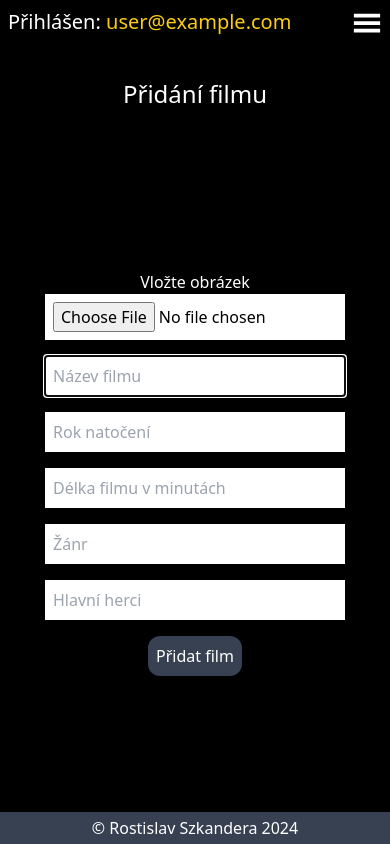
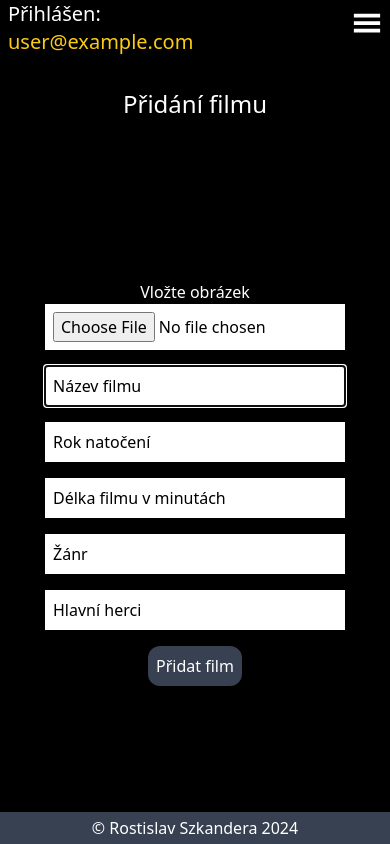
Before and after one commit to RostislavSzkandera/Movies-Database, a React (Create React App) app: page /addmovie in a window 390 px wide. Built offline with nearby package versions, Linux system fonts and the light colour scheme; no server answers; sample sign-in values are in the browser's storage.

Commit message:
Change responsive styles

```diff
--- a/src/components/ModalComponent.js
+++ b/src/components/ModalComponent.js
@@ -8,7 +8,7 @@ const ModalComponent = ({ text }) => {
     return (
 
        <div>
-            <div className={!showModal? " bg-green-500 fixed right-[30%]  top-[-100%] w-[15%] min-h-[30px]  ease-in-out duration-1000 opacity-80" : "opacity-80 flex flex-row  justify-center items-center bg-green-500 fixed right-[30%] top-0 w-[15%] min-h-[30px] rounded  ease-in-out duration-1000"}>
+            <div className={!showModal? " bg-green-500 fixed right-[20%]  top-[-100%] w-[17%] min-h-[30px]  ease-in-out duration-1000 opacity-80 p-1" : "opacity-80 flex flex-row  justify-center items-center bg-green-500 fixed right-[20%] sm:right-[30%] top-0 w-[17%] min-h-[30px] rounded  ease-in-out duration-1000 p-1"}>
                 <div className='flex flex-row justify-center items-center'>
                     <h2 className="text-center ">{text}</h2>
                 </div>
--- a/src/components/NavBar.js
+++ b/src/components/NavBar.js
@@ -5,7 +5,7 @@ import { Link, useNavigate } from "react-router-dom"
 import { GiHamburgerMenu } from "react-icons/gi";
 import { AiOutlineClose } from "react-icons/ai";
 
-import ModalComponent from "./ModalComponent";
+
 
 const NavBar = () => {
 // UseState pro zobrazení mobilního menu
@@ -38,7 +38,7 @@ const NavBar = () => {
 
                 (<div className="lg:flex lg:flex-row justify-between items-center">
                     <div className="flex flex-row justify-between w-full">
-                        <p className="text-xl m-2">Přihlášen: <span className="text-yellow-400">{user?.email}</span></p>
+                        <p className="flex flex-col sm:flex-row text-xl sm:mx-2 mx-2">Přihlášen: <span className="text-yellow-400 mx-0 sm:mx-1">{user?.email}</span></p>
 
                         <div className="m-2 lg:hidden z-50">
                             {showNav? <GiHamburgerMenu size={30} onClick={menuHandler} /> : <AiOutlineClose size={30} onClick={menuHandler} /> }
--- a/src/pages/AddMovie.js
+++ b/src/pages/AddMovie.js
@@ -55,6 +55,8 @@ const AddMovie = () => {
           addedBy: user?.email,
           userid: auth?.currentUser?.uid,
           timestamp: serverTimestamp(),
+      }).catch (err => {
+        console.log(err)
       })
 
           navigate("/movielist")
@@ -138,13 +140,13 @@ const validateValues = (inputValues) => {
             id="photo"
             type="file"
             onChange={ (e) => setFile(e.target.files[0])}
-            className="bg-white text-black w-[300px] sm:w-[500px] mb-4 p-2"
+            className="bg-white text-black w-[300px] sm:w-[500px] mb-4 p-2 placeholder:text-black"
             required
         />
         <input
             type="text"
             placeholder="Název filmu"
-            className="bg-white text-black w-[300px] sm:w-[500px] mb-4 p-2"
+            className="bg-white text-black w-[300px] sm:w-[500px] mb-4 p-2 placeholder:text-black"
             onChange={handleChange}
             value={title}
             required
@@ -157,7 +159,7 @@ const validateValues = (inputValues) => {
         <input
             type="number"
             placeholder="Rok natočení"
-            className="bg-white text-black w-[300px] sm:w-[500px] mb-4 p-2"
+            className="bg-white text-black w-[300px] sm:w-[500px] mb-4 p-2 placeholder:text-black"
             onChange={handleChange}
             value={year}
             required
@@ -170,7 +172,7 @@ const validateValues = (inputValues) => {
         <input
             type="number"
             placeholder="Délka filmu v minutách"
-            className="bg-white text-black w-[300px] sm:w-[500px] mb-4 p-2"
+            className="bg-white text-black w-[300px] sm:w-[500px] mb-4 p-2 placeholder:text-black"
             onChange={handleChange}
             value={time}
             required
@@ -179,10 +181,11 @@ const validateValues = (inputValues) => {
 
 
         />
+
         <input
             type="text"
             placeholder="Žánr"
-            className="bg-white text-black w-[300px] sm:w-[500px] mb-4 p-2"
+            className="bg-white text-black w-[300px] sm:w-[500px] mb-4 p-2 placeholder:text-black"
             onChange={handleChange}
             value={genre}
             required
@@ -191,10 +194,11 @@ const validateValues = (inputValues) => {
 
         />
 
+
         <input
             type="text"
             placeholder="Hlavní herci"
-            className="bg-white text-black w-[300px] sm:w-[500px] mb-4 p-2"
+            className="bg-white text-black w-[300px] sm:w-[500px] mb-4 p-2 placeholder:text-black"
             onChange={handleChange}
             value={actors}
             required
@@ -208,7 +212,7 @@ const validateValues = (inputValues) => {
             type="submit"
             value="Přidat film"
             disabled={progress !== null && progress < 100}
-            className={progress? "bg-red-700 p-2 hover:bg-red-600 cursor-pointer rounded-xl" : "bg-gray-700 p-2 hover:bg-red-600 cursor-pointer rounded-xl"}
+            className={progress? "bg-red-700 p-2 sm:hover:bg-red-600 cursor-pointer rounded-xl" : "bg-gray-700 p-2 hover:bg-red-600 cursor-pointer rounded-xl"}
         />
       </form>
 
--- a/src/pages/EditMovies.js
+++ b/src/pages/EditMovies.js
@@ -113,8 +113,8 @@ const { user, Modal, showModal } = MyContext()
                       <h2 className="flex flex-row justify-center items-center h-12 text-xl text-center m-1 text-white ">{title}</h2>
                       <img className="w-[180px] h-[180px]  " src={img} alt="" />
                       <div className="flex flex-row space-x-2 ">
-                        <Link to={`/movielist/${oneMovie.id}`} className="bg-red-700 p-1 rounded-xl hover:bg-red-600  my-1">Více informací</Link>
-                        <button onClick={ () => {handleDelete(id)}} className="bg-red-700 p-1 rounded-xl hover:bg-red-600 my-1">Smazat</button>
+                        <Link to={`/movielist/${oneMovie.id}`} className="bg-red-700 p-1 rounded-xl sm:hover:bg-red-600  my-1">Více informací</Link>
+                        <button onClick={ () => {handleDelete(id)}} className="bg-red-700 p-1 rounded-xl sm:hover:bg-red-600 my-1">Smazat</button>
                       </div>
                     </div>
         })}
--- a/src/pages/Login.js
+++ b/src/pages/Login.js
@@ -60,8 +60,8 @@ const handleSubmit = async (e) => {
 
 
   return  (
-    <div className="w-full min-h-[700px] flex flex-col justify-center items-center">
-      <div className="w-[500px] min-h-[600px] flex flex-col justify-center items-center bg-gray-800 ">
+    <div className="w-full min-h-[700px] flex flex-col justify-center items-center pt-24">
+      <div className="w-[300px] sm:w-[500px] min-h-[600px] flex flex-col justify-center items-center bg-gray-800 ">
         <h2 className="text-2xl mb-4">Přihlášení</h2>
         <form className="flex flex-col justify-center items-center w-[300px]" onSubmit={handleSubmit}>
 
@@ -102,7 +102,7 @@ const handleSubmit = async (e) => {
             />
 
             <input
-              className="bg-red-600 p-2 rounded cursor-pointer w-[200px] mt-4 hover:bg-red-500"
+              className="bg-red-600 p-2 rounded cursor-pointer w-[200px] mt-4 sm:hover:bg-red-500"
               type="submit"
               onClick={Modal}
               value="Přihlásit se"
@@ -110,15 +110,15 @@ const handleSubmit = async (e) => {
 
         </form>
 
-        <p onClick={ () => setOpen(!open)} className="mt-4 cursor-pointer hover:underline">Zapomněli jste heslo?</p>
+        <p onClick={ () => setOpen(!open)} className="mt-4 cursor-pointer sm:hover:underline">Zapomněli jste heslo?</p>
         { open && <ResetPasswordForm open={open} setOpen={setOpen} />}
 
         <button onClick={ () => {
           SignWithGoogle()
           Modal()
-        }} className="bg-red-600 p-2 rounded cursor-pointer w-[200px] mt-12 hover:bg-red-500">Přihlásit přes Google</button>
+        }} className="bg-red-600 p-2 rounded cursor-pointer w-[200px] mt-12 sm:hover:bg-red-500">Přihlásit přes Google</button>
           <p className="mt-4">Ještě nejsi registrovaný?</p>
-          <Link to="/signup"> <span className="font-bold hover:underline">Registruj se zde</span></Link>
+          <Link to="/signup"> <span className="font-bold sm:hover:underline">Registruj se zde</span></Link>
       </div>
     </div>
   )
--- a/src/pages/SignUp.js
+++ b/src/pages/SignUp.js
@@ -1,5 +1,5 @@
 import { MyContext } from "../context/Context"
-import { useState, useEffect } from "react"
+import { useState } from "react"
 import { useNavigate, Link } from "react-router-dom"
 
 
@@ -60,8 +60,8 @@ const validateValues = (inputValues) => {
 
   return (
 
-    <div className="w-full h-[700px] flex flex-col justify-center items-center">
-      <div className="w-[500px] h-[500px] flex flex-col justify-center items-center bg-gray-800">
+    <div className="w-full h-[700px] flex flex-col justify-center items-center pt-20">
+      <div className="w-[300px] sm:w-[500px] h-[500px] flex flex-col justify-center items-center bg-gray-800">
         <h2 className="text-2xl mb-4">Registrace</h2>
         <form  onSubmit={handleSubmit} className="flex flex-col justify-center items-center w-[300px]">
 
@@ -102,7 +102,7 @@ const validateValues = (inputValues) => {
           />
 
           <input
-            className="bg-red-600 p-2 rounded cursor-pointer w-[200px] mt-8 hover:bg-red-500"
+            className="bg-red-600 p-2 rounded cursor-pointer w-[200px] mt-8 sm:hover:bg-red-500"
             type="submit"
             onClick={Modal}
             value="Registrovat"
@@ -111,7 +111,7 @@ const validateValues = (inputValues) => {
         </form>
 
           <p className="mt-4">Už jsi registrovaný?</p>
-          <Link to="/login"> <span className="font-bold hover:underline">Přihlaš se zde</span></Link>
+          <Link to="/login"> <span className="font-bold sm:hover:underline">Přihlaš se zde</span></Link>
       </div>
     </div>
   )
```
Also changed, not shown: src/pages/OneMovie.js (+11 -11 lines).
